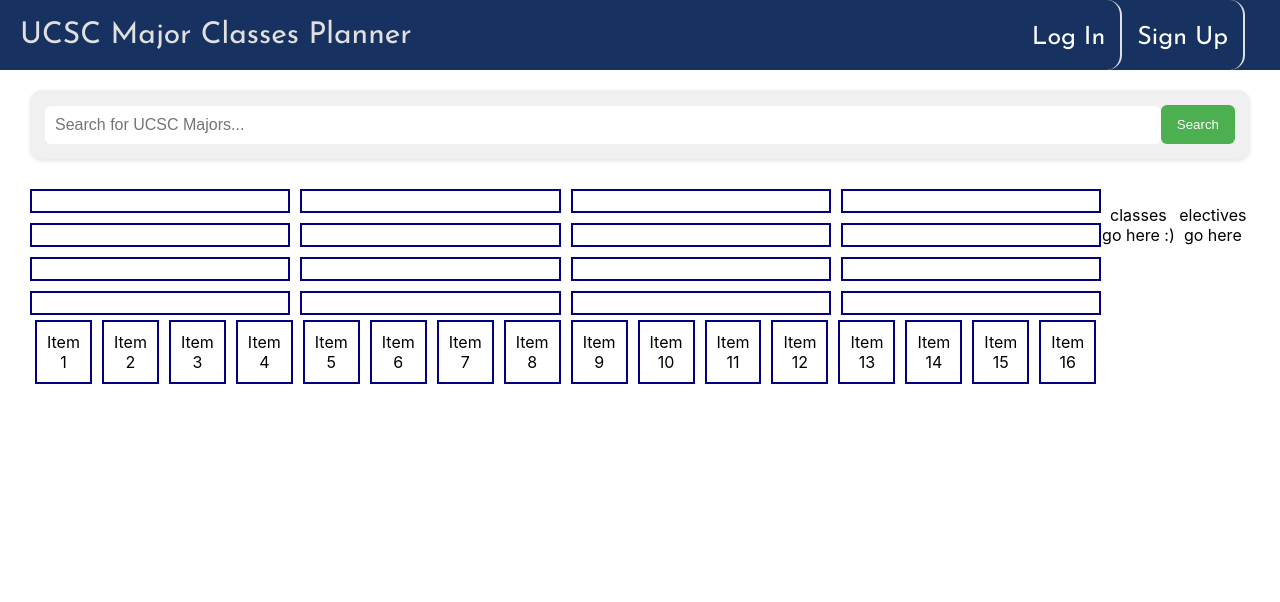
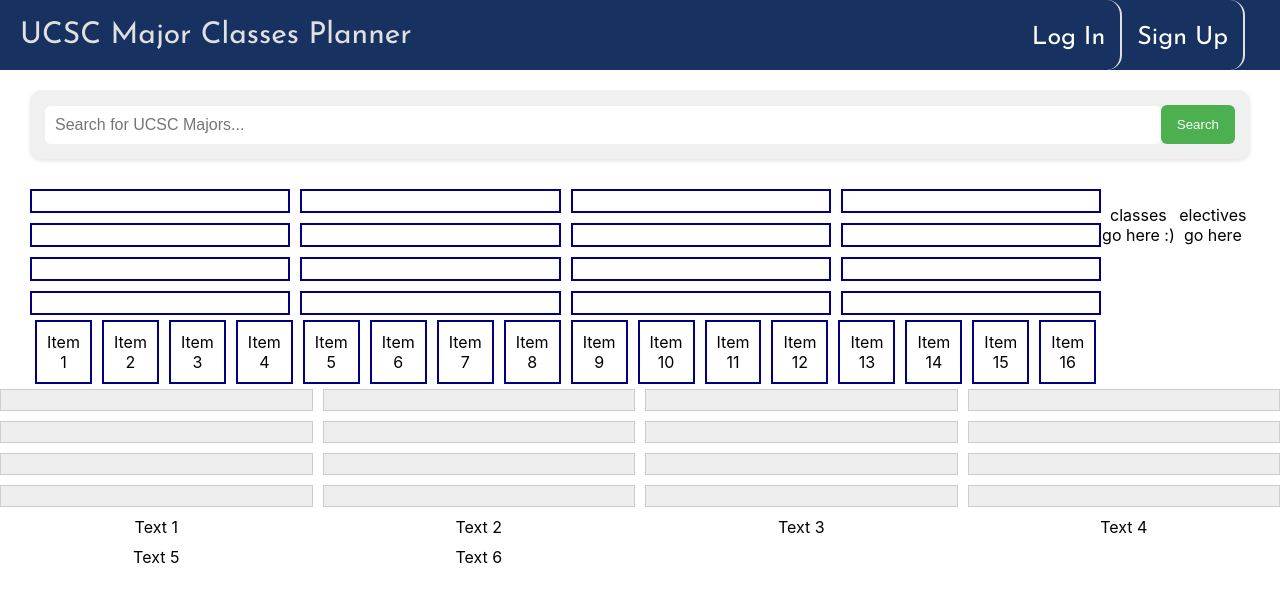
Before and after one commit to PurrGod/college-planner-webapp, a React (Create React App) app: page / in a window 1280 px wide. Shown: the top 602 px of the page. Built offline with nearby package versions, Linux system fonts and the light colour scheme; the HTML template or start-up script is replaced by a standard one.

Commit message:
make GridComponent aka bottom half visible

```diff
--- a/src/App.js
+++ b/src/App.js
@@ -2,6 +2,7 @@
 import Bar from "./Bar.js"; // Assuming bar.js is in the same directory
 import Calendar from "./Calendar.js"; // Assuming calendar.js is in the same directory
 import Search from "./Search.js";
+import GridComponent from "./GridComponent";
 
 function App() {
   return (
@@ -15,6 +16,9 @@
       <div>
         <Calendar />
       </div>
+      <div>
+        <GridComponent />
+      </div>
     </div>
   );
 }
```
